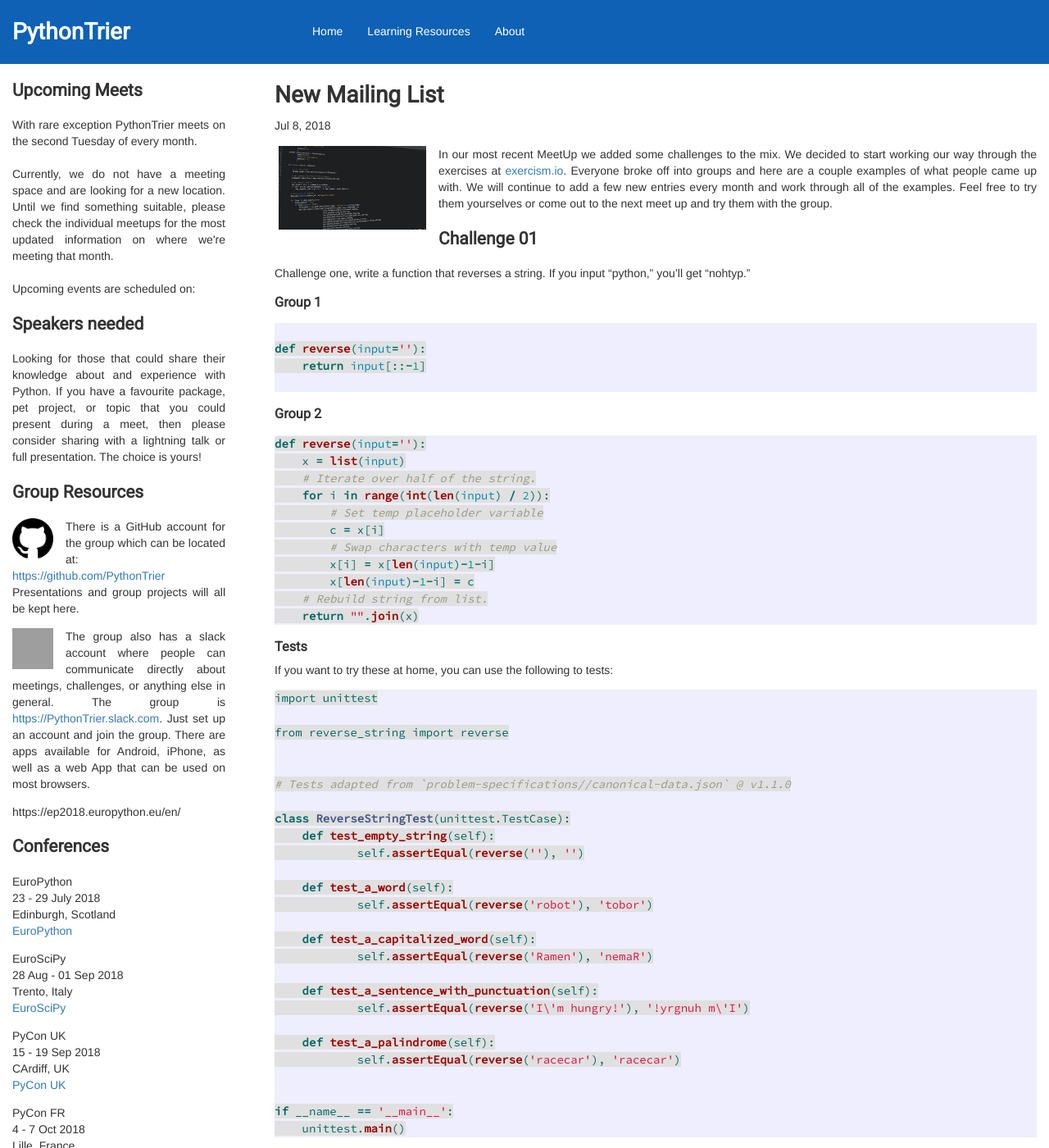
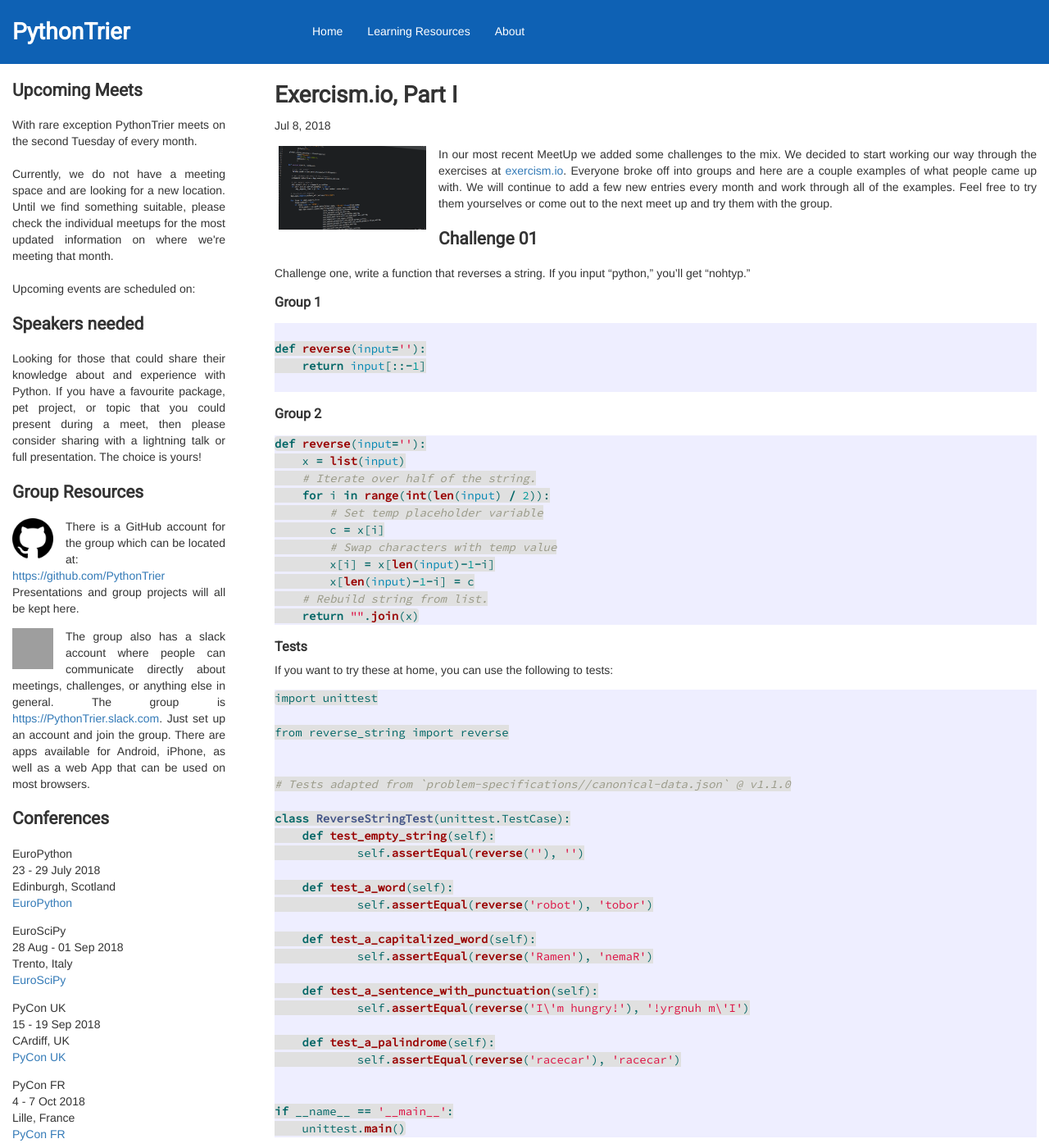
Before and after one commit to PythonTrier/pythontrier.github.io, a Jekyll site: the page built from _posts/2018-07-08-Code-Challenge.md, in a window 1280 px wide and 1400 px high. Shown: the whole window at 82% size. Built offline with Jekyll 4.4.1, drawn with Linux system fonts in a browser that asks for light colours; grey boxes are pictures that could not be loaded.

Commit message:
Fixes minor errors in side nav and last post.

```diff
--- a/_includes/sidebar.html
+++ b/_includes/sidebar.html
@@ -32,19 +32,21 @@
 
   <p>
     <img src="/images/github.png" class="icon-github" alt="GitHub" />
-    There is a GitHub account for the group which can be located at: <a href="https://github.com/PythonTrier">https://github.com/PythonTrier</a>
+    There is a GitHub account for the group which can be located at:
+    <a href="https://github.com/PythonTrier">https://github.com/PythonTrier</a>
     Presentations and group projects will all be kept here.
   </p>
 
   <p>
     <img src="/images/Slack.png" class="icon-slack" alt="Slack" />
     The group also has a slack account where people can communicate directly
-    about meetings, challenges, or anything else in general. The group is <a href="https://PythonTrier.slack.com">https://PythonTrier.slack.com</a>.
-    Just set up an account and join the group. There are apps available for Android, iPhone, as well as a web App that can be used on most browsers.
+    about meetings, challenges, or anything else in general. The group is
+    <a href="https://PythonTrier.slack.com">https://PythonTrier.slack.com</a>.
+    Just set up an account and join the group. There are apps available for Android, iPhone, as well as a web App that
+    can be used on most browsers.
   </p>
 </div>
 
-https://ep2018.europython.eu/en/
 <div id="conferences">
   <h2>Conferences</h2>
   <p>
--- a/_posts/2018-07-08-Code-Challenge.md
+++ b/_posts/2018-07-08-Code-Challenge.md
@@ -1,5 +1,5 @@
 ---
-title:  "New Mailing List"
+title:  "Exercism.io, Part I"
 date:   2018-07-08 12:00:00 +0200
 layout: post
 ---
```
